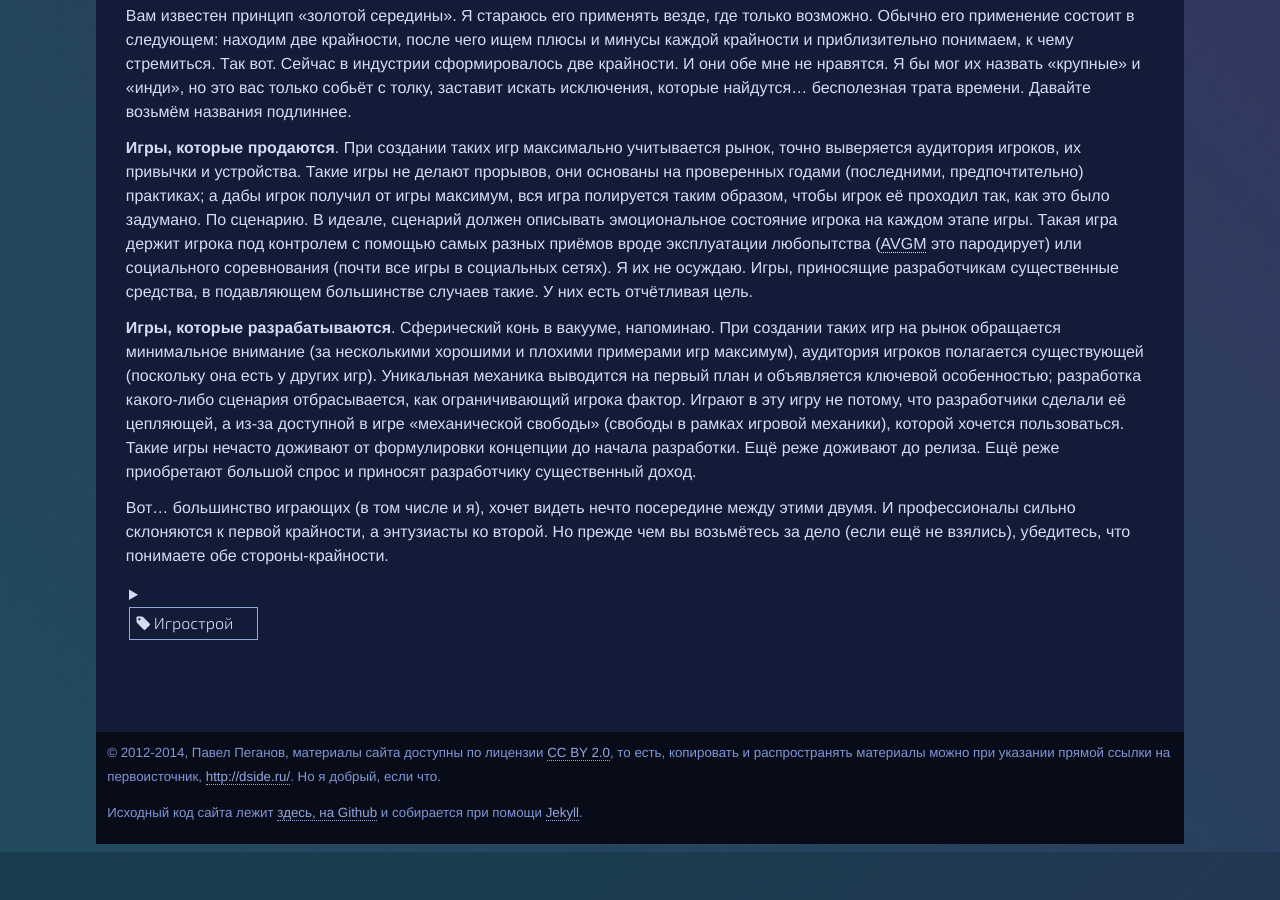
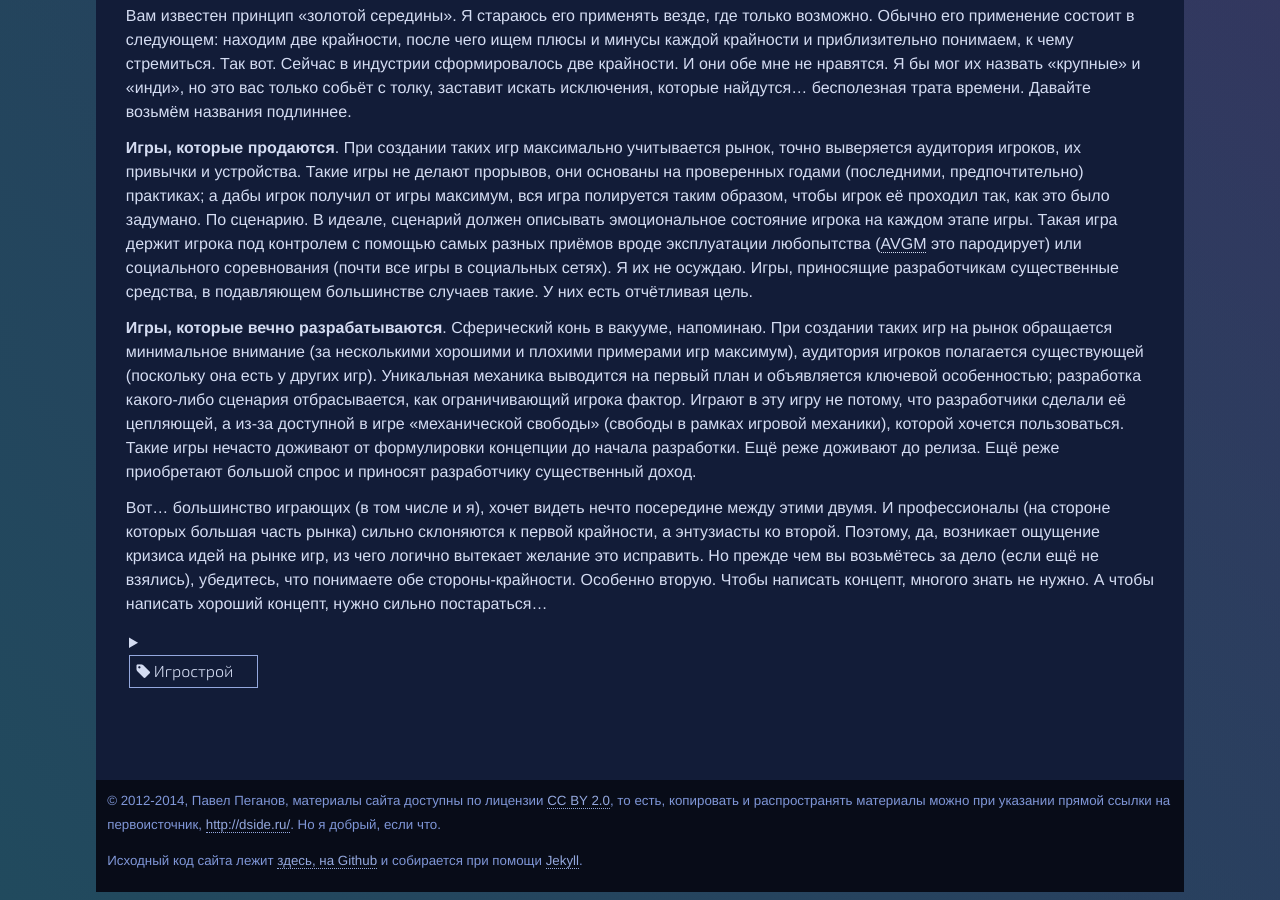
Before and after one commit to D-side/d-side.github.io, a Jekyll site: the page built from _posts/2014-12-01-how-i-got-into-gamedev.md, in a window 1280 px wide and 900 px high, scrolled down 2719 px. Built offline with Jekyll 4.4.1, drawn with Linux system fonts in a browser that asks for light colours; comment, search, counter and statistics services are not loaded; before the commit the page ends 3571 px from its top, so only the background shows below that.

Commit message:
A little addition

```diff
--- a/_posts/2014-12-01-how-i-got-into-gamedev.md
+++ b/_posts/2014-12-01-how-i-got-into-gamedev.md
@@ -65,6 +65,6 @@ tags:
 
 **Игры, которые продаются**. При создании таких игр максимально учитывается рынок, точно выверяется аудитория игроков, их привычки и устройства. Такие игры не делают прорывов, они основаны на проверенных годами (последними, предпочтительно) практиках; а дабы игрок получил от игры максимум, вся игра полируется таким образом, чтобы игрок её проходил так, как это было задумано. По сценарию. В идеале, сценарий должен описывать эмоциональное состояние игрока на каждом этапе игры. Такая игра держит игрока под контролем с помощью самых разных приёмов вроде эксплуатации любопытства ([AVGM](http://www.newgrounds.com/portal/view/481434) это пародирует) или социального соревнования (почти все игры в социальных сетях). Я их не осуждаю. Игры, приносящие разработчикам существенные средства, в подавляющем большинстве случаев такие. У них есть отчётливая цель.
 
-**Игры, которые разрабатываются**. Сферический конь в вакууме, напоминаю. При создании таких игр на рынок обращается минимальное внимание (за несколькими хорошими и плохими примерами игр максимум), аудитория игроков полагается существующей (поскольку она есть у других игр). Уникальная механика выводится на первый план и объявляется ключевой особенностью; разработка какого-либо сценария отбрасывается, как ограничивающий игрока фактор. Играют в эту игру не потому, что разработчики сделали её цепляющей, а из-за доступной в игре "механической свободы" (свободы в рамках игровой механики), которой хочется пользоваться. Такие игры нечасто доживают от формулировки концепции до начала разработки. Ещё реже доживают до релиза. Ещё реже приобретают большой спрос и приносят разработчику существенный доход.
+**Игры, которые вечно разрабатываются**. Сферический конь в вакууме, напоминаю. При создании таких игр на рынок обращается минимальное внимание (за несколькими хорошими и плохими примерами игр максимум), аудитория игроков полагается существующей (поскольку она есть у других игр). Уникальная механика выводится на первый план и объявляется ключевой особенностью; разработка какого-либо сценария отбрасывается, как ограничивающий игрока фактор. Играют в эту игру не потому, что разработчики сделали её цепляющей, а из-за доступной в игре "механической свободы" (свободы в рамках игровой механики), которой хочется пользоваться. Такие игры нечасто доживают от формулировки концепции до начала разработки. Ещё реже доживают до релиза. Ещё реже приобретают большой спрос и приносят разработчику существенный доход.
 
-Вот... большинство играющих (в том числе и я), хочет видеть нечто посередине между этими двумя. И профессионалы сильно склоняются к первой крайности, а энтузиасты ко второй. Но прежде чем вы возьмётесь за дело (если ещё не взялись), убедитесь, что понимаете обе стороны-крайности.
+Вот... большинство играющих (в том числе и я), хочет видеть нечто посередине между этими двумя. И профессионалы (на стороне которых большая часть рынка) сильно склоняются к первой крайности, а энтузиасты ко второй. Поэтому, да, возникает ощущение кризиса идей на рынке игр, из чего логично вытекает желание это исправить. Но прежде чем вы возьмётесь за дело (если ещё не взялись), убедитесь, что понимаете обе стороны-крайности. Особенно вторую. Чтобы написать концепт, многого знать не нужно. А чтобы написать хороший концепт, нужно сильно постараться...
```
Also changed, not shown: _posts/2014-12-01-how-i-got-into-gamedev.markdown (deleted, +0 -57 lines).
